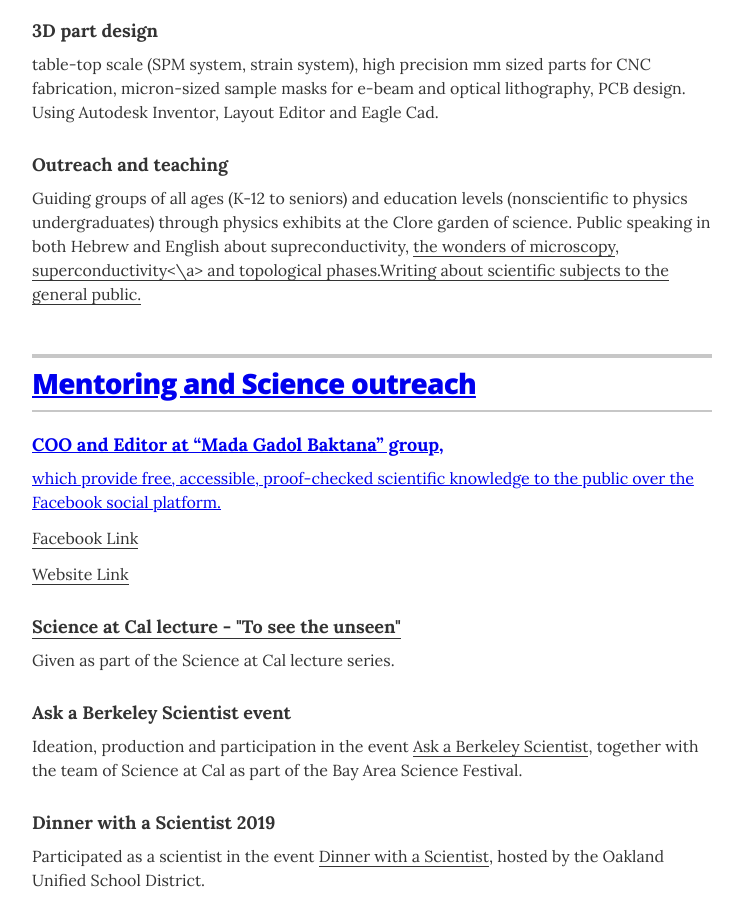
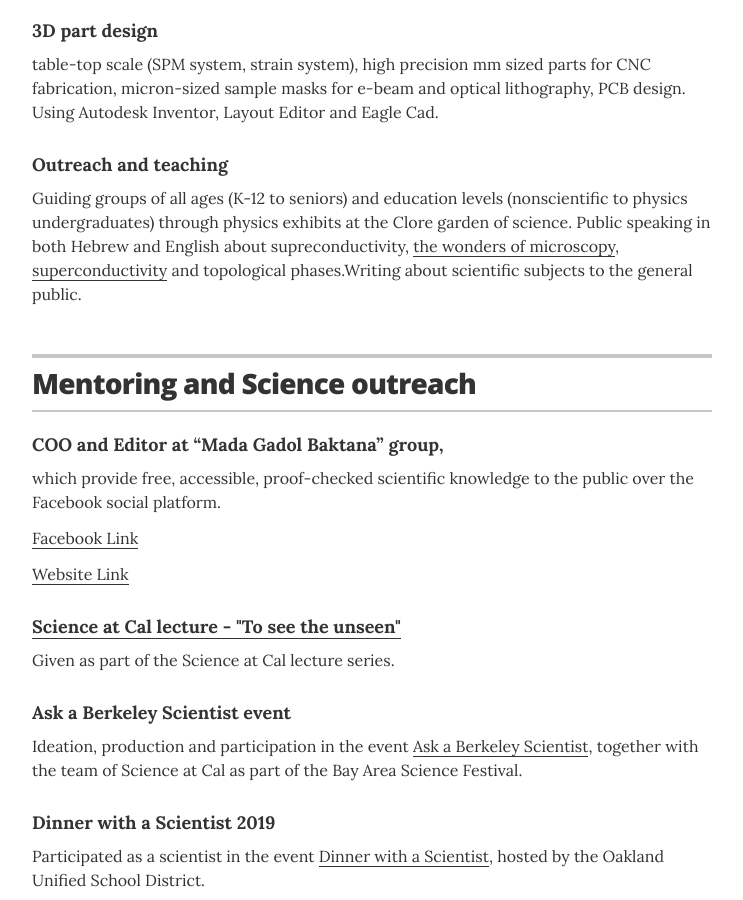
Before and after one commit to ellachman/ellachman.github.io, a Jekyll site: the page built from index.html, in a window 1280 px wide and 900 px high, scrolled down 2021 px. Shown: the whole window, without its empty margins (268-1011 px from the left). Built offline with Jekyll 4.4.1, drawn with Linux system fonts in a browser that asks for light colours.

Commit message:
Update resume.html

```diff
--- a/_layouts/resume.html
+++ b/_layouts/resume.html
@@ -127,7 +127,7 @@
 
 		<div class="resume-item">
           <h4 class="resume-item-details">Outreach and teaching</h4>
-          <p class="resume-item-copy">Guiding groups of all ages (K-12 to seniors) and education levels (nonscientific to physics undergraduates) through physics exhibits at the Clore garden of science. Public speaking in both Hebrew and English about supreconductivity, <a href="https://scienceatcal.berkeley.edu/july-20-lecture-seeing-the-unseen/" target="_blank">the wonders of microscopy</a>, <a href="https://www.facebook.com/watch/?v=626148217543981" target="_blank">superconductivity<\a> and topological phases.Writing about scientific subjects to the general public.</p>
+          <p class="resume-item-copy">Guiding groups of all ages (K-12 to seniors) and education levels (nonscientific to physics undergraduates) through physics exhibits at the Clore garden of science. Public speaking in both Hebrew and English about supreconductivity, <a href="https://scienceatcal.berkeley.edu/july-20-lecture-seeing-the-unseen/" target="_blank">the wonders of microscopy</a>, <a href="https://www.facebook.com/watch/?v=626148217543981" target="_blank">superconductivity</a> and topological phases.Writing about scientific subjects to the general public.</p>
         </div>
 
 
```
